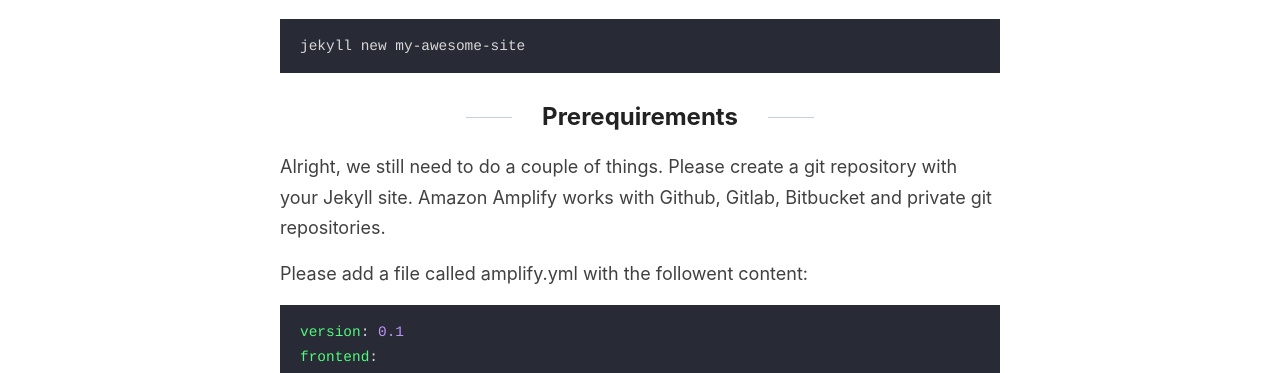
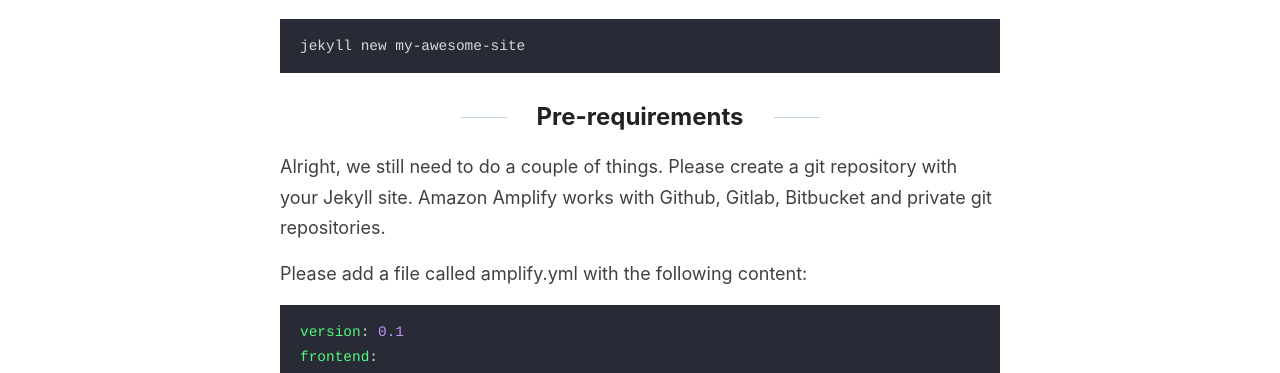
Before and after one commit to ptcodes/ptcodes.github.io, a Jekyll site: the page built from _posts/2020-05-28-static-blog-with-jekyll-and-amazon-amplify.md, in a window 1280 px wide and 900 px high, scrolled down 1511 px. Shown: the part 158-531 px from the top of the window. Built offline with Jekyll 4.4.1, drawn with Linux system fonts in a browser that asks for light colours; comment, search, counter and statistics services are not loaded.

Commit message:
fix typos

````diff
--- a/_posts/2020-05-28-static-blog-with-jekyll-and-amazon-amplify.md
+++ b/_posts/2020-05-28-static-blog-with-jekyll-and-amazon-amplify.md
@@ -42,11 +42,11 @@ And to generate a new site simply run:
 jekyll new my-awesome-site
 ```
 
-## Prerequirements
+## Pre-requirements
 
 Alright, we still need to do a couple of things. Please create a git repository with your Jekyll site. Amazon Amplify works with Github, Gitlab, Bitbucket and private git repositories.
 
-Please add a file called amplify.yml with the followent content:
+Please add a file called amplify.yml with the following content:
 
 ```yaml
 version: 0.1
````
Also changed, not shown: _posts/2020-06-15-proxy-server-with-terraform-on-amazon-aws.md (+4 -4 lines).
